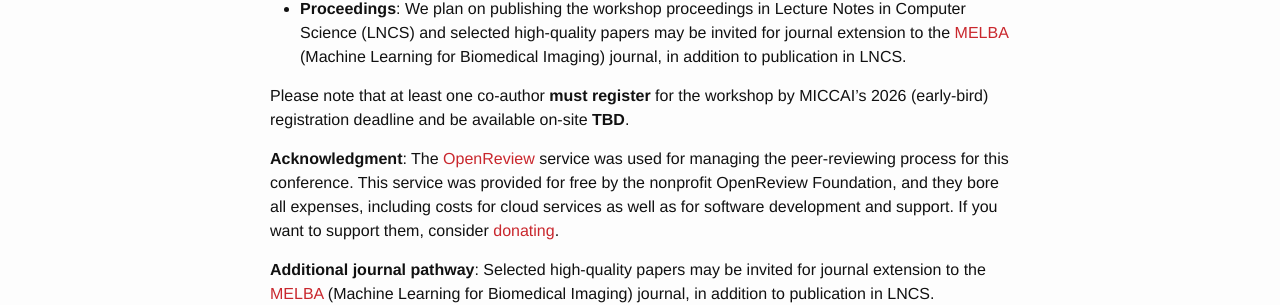
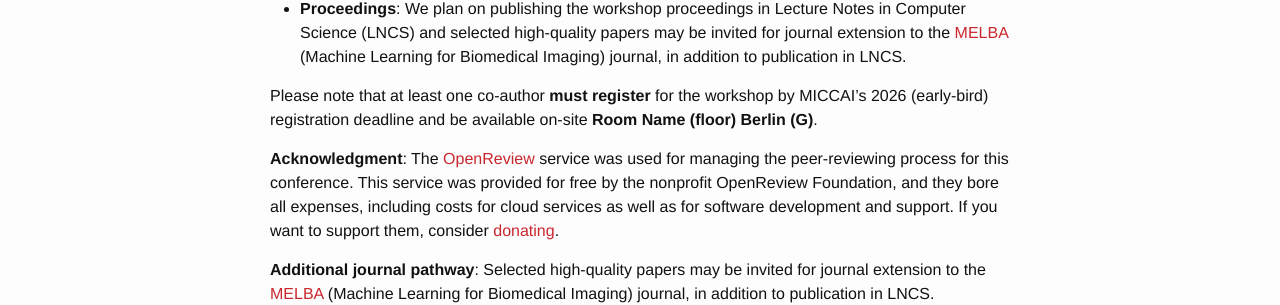
Before and after one commit to shapemi/shapemi.github.io, a Jekyll site: the page built from submission/index.md, in a window 1280 px wide. Shown: the part 756-1061 px from the top of the page. Built offline with Jekyll 4.4.1, drawn with Linux system fonts in a browser that asks for light colours.

Commit message:
Clarify on-site availability for workshop registration
Updated the on-site availability details for co-authors.

```diff
--- a/submission/index.md
+++ b/submission/index.md
@@ -23,7 +23,7 @@ Additionally, authors are requested to create a concise video showcasing their p
 
 * **Proceedings**: We plan on publishing the workshop proceedings in Lecture Notes in Computer Science (LNCS) and selected high-quality papers may be invited for journal extension to the [MELBA](https://www.melba-journal.org/) (Machine Learning for Biomedical Imaging) journal, in addition to publication in LNCS.
 
-Please note that at least one co-author **must register** for the workshop by MICCAI's 2026 (early-bird) registration deadline and be available on-site **TBD**.
+Please note that at least one co-author **must register** for the workshop by MICCAI's 2026 (early-bird) registration deadline and be available on-site **Room Name (floor) Berlin (G)**.
 
 **Acknowledgment**: The [OpenReview](OpenReview.net) service was used for managing the peer-reviewing process for this conference. This service was provided for free by the nonprofit OpenReview Foundation, and they bore all expenses, including costs for cloud services as well as for software development and support. If you want to support them, consider [donating](https://openreview.net/donate).
 
```
